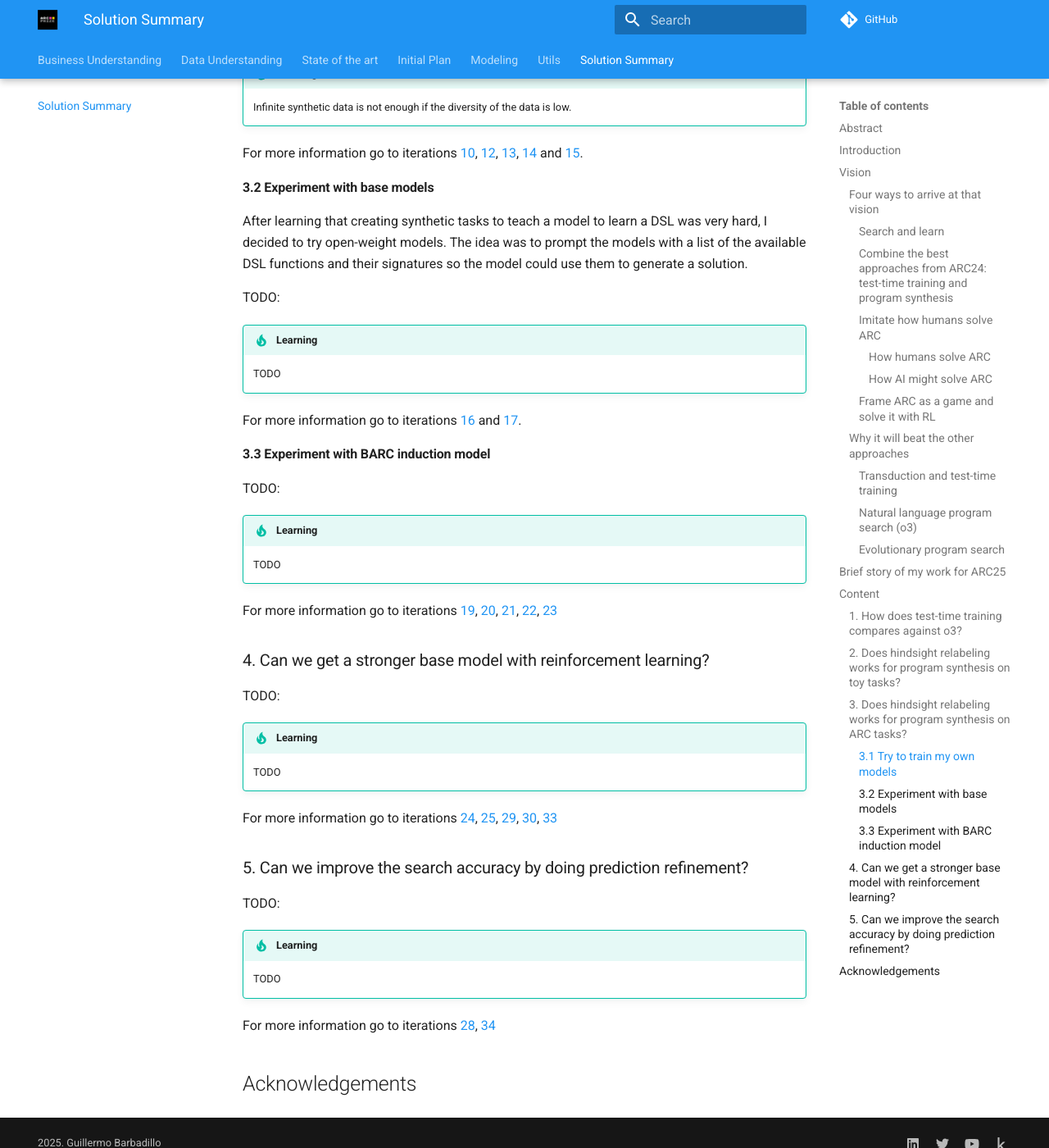
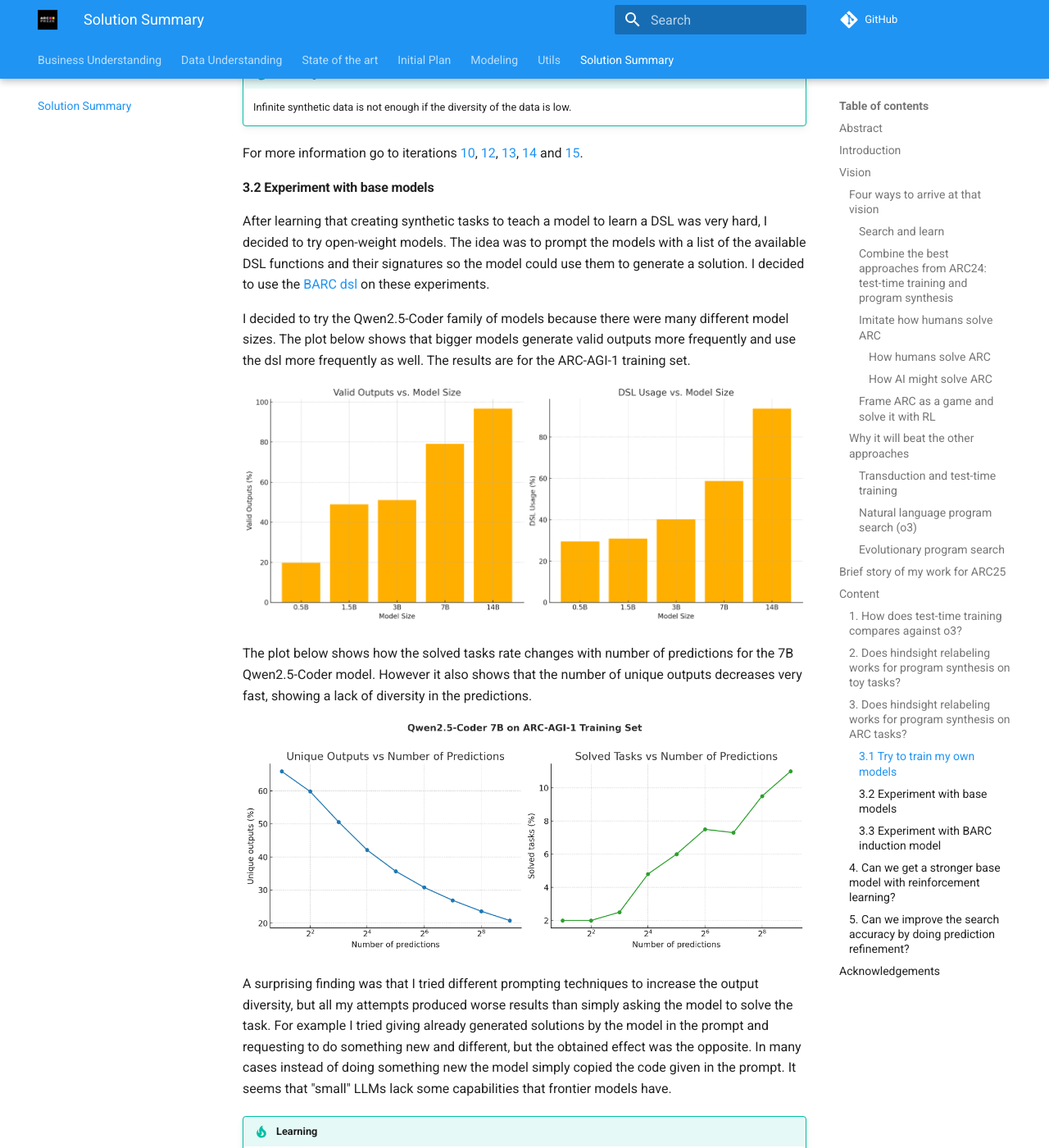
Before and after one commit to ironbar/arc25, an MkDocs documentation site: the page built from docs/05_Solution_Summary.md, in a window 1280 px wide and 1400 px high, scrolled down 10713 px. Shown: the whole window at 82% size. Built offline with MkDocs 1.6.1 and Material for MkDocs 9.7.7, drawn with Linux system fonts in a browser that asks for light colours; comment, search, counter and statistics services are not loaded; some of the changed text lies outside the part shown.

Commit message:
summarized 3.2 step

```diff
--- a/docs/05_Solution_Summary.md
+++ b/docs/05_Solution_Summary.md
@@ -301,13 +301,26 @@ For more information go to iterations [10](modeling/Iteration_10_solve_arc_tasks
 #### 3.2 Experiment with base models
 
 After learning that creating synthetic tasks to teach a model to learn a DSL was very hard, I decided
-to try open-weight models. The idea was to prompt the models with a list of the available DSL functions and their signatures so the model could use them to generate a solution.
+to try open-weight models. The idea was to prompt the models with a list of the available DSL functions and their signatures so the model could use them to generate a solution. I decided to use the [BARC dsl](https://github.com/xu3kev/BARC) on these experiments.
 
-TODO:
+I decided to try the Qwen2.5-Coder family of models because there were many different model sizes. The plot below
+shows that bigger models generate valid outputs more frequently and use the dsl more frequently as well. The results are for the ARC-AGI-1 training set.
+
+![alt text](modeling/res/1753292348173_image.png)
+
+The plot below shows how the solved tasks rate changes with number of predictions for the 7B Qwen2.5-Coder model. However it also shows that the number of unique outputs decreases very fast, showing a lack of diversity in the predictions.
+
+![alt text](modeling/res/1761318484651_image.png)
+
+A surprising finding was that I tried different prompting techniques to increase the output diversity, but
+all my attempts produced worse results than simply asking the model to solve the task. For example I
+tried giving already generated solutions by the model in the prompt and requesting to do something new and different, but the obtained effect was the opposite. In many cases instead of doing something new the model
+simply copied the code given in the prompt. It seems that "small" LLMs lack some capabilities that
+frontier models have.
 
 !!! tip "Learning"
 
-    TODO
+    Small open-weights models with access to a DSL can solve some ARC tasks by writing python code
 
 For more information go to iterations [16](modeling/Iteration_16_search_with_base_models.md) and [17](modeling/Iteration_17_increase_search_diversity.md).
 
```
Also changed, not shown: docs/modeling/Iteration_16_search_with_base_models.md (+2 -2 lines), docs/modeling/res/1761318484651_image.png (added).
